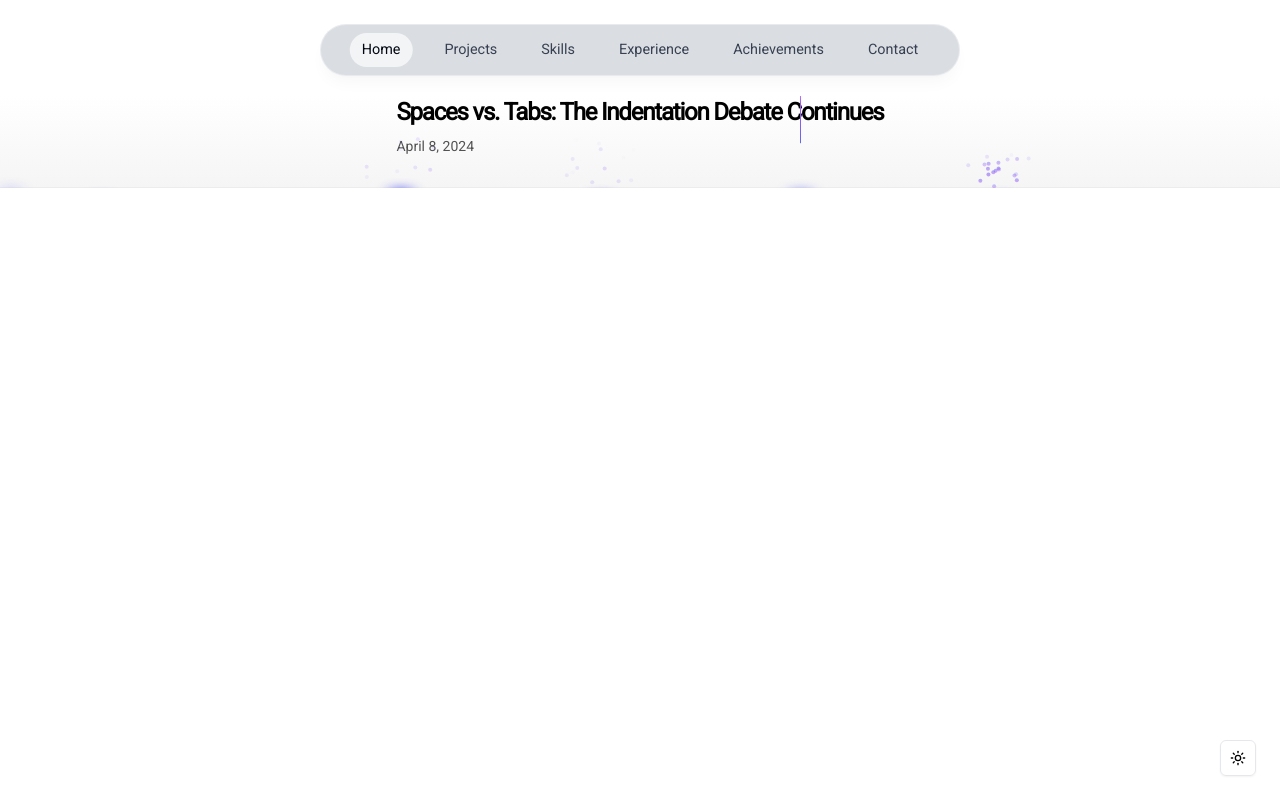
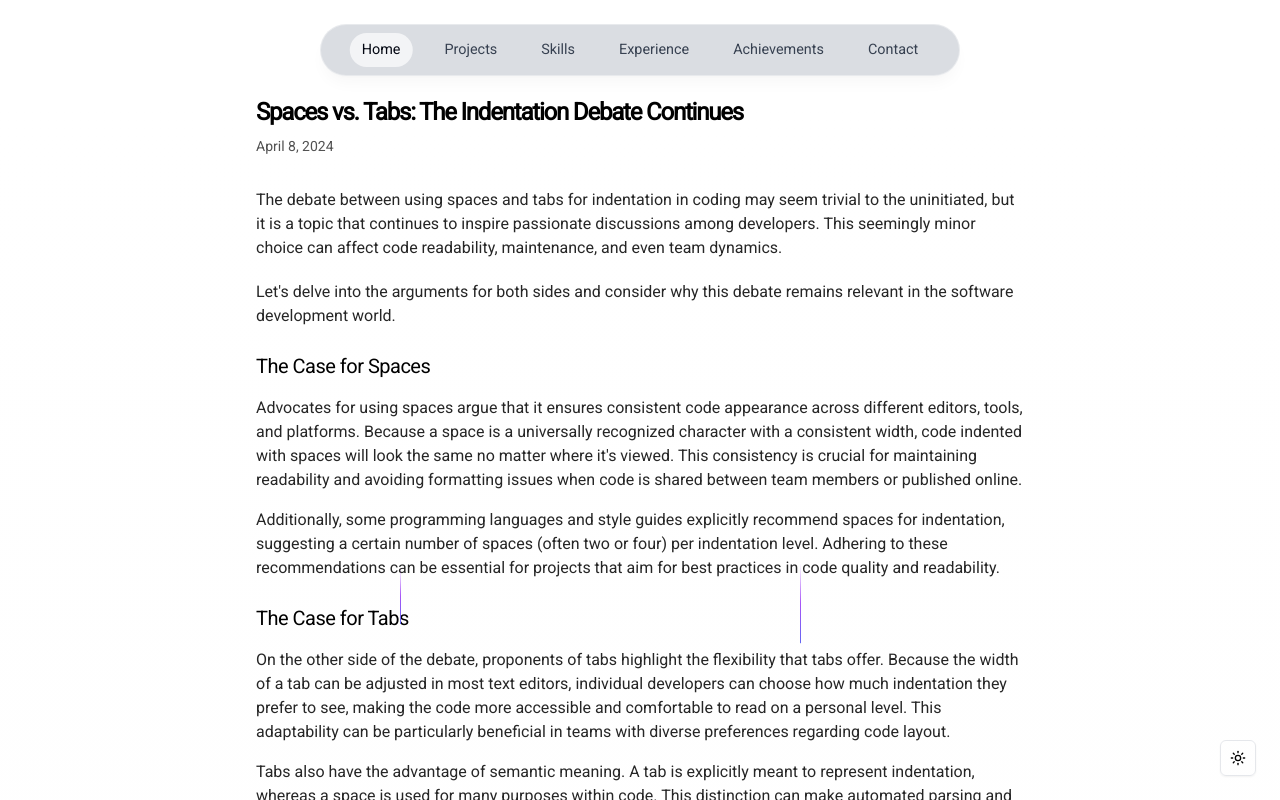
Before and after one commit to fan71c/resume, a Next.js app: page /blog/spaces-vs-tabs in a window 1280 px wide. Built offline with nearby package versions, Linux system fonts and the light colour scheme.

Commit message:
fix: article fix

```diff
--- a/app/blog/[slug]/page.tsx
+++ b/app/blog/[slug]/page.tsx
@@ -69,10 +69,10 @@ export default async function Blog({ params }: { params: Promise<{ slug: string
     notFound();
   }
 
-  const serializedContent: MDXRemoteSerializeResult = await serialize(post.content);
+  // const serializedContent: MDXRemoteSerializeResult = await serialize(post.content);
 
   return (
-    <section>
+    <section className={"min-h-[1000rem] mx-auto max-w-screen-md "}>
       <script
         type="application/ld+json"
         suppressHydrationWarning
@@ -103,8 +103,8 @@ export default async function Blog({ params }: { params: Promise<{ slug: string
           {formatDate(post.metadata.publishedAt)}
         </p>
       </div>
-      <article className="prose">
-        <CustomMDX source={serializedContent} />
+      <article className="prose ">
+        <CustomMDX source={post.content} />
       </article>
     </section>
   );
--- a/app/blog/page.tsx
+++ b/app/blog/page.tsx
@@ -7,7 +7,7 @@ export const metadata = {
 
 export default function Page() {
   return (
-    <section>
+    <section className={"min-h-[1000rem]"}>
       <h1 className="font-semibold text-2xl mb-8 tracking-tighter">My Projects</h1>
       <BlogPosts />
     </section>
--- a/app/layout.tsx
+++ b/app/layout.tsx
@@ -40,7 +40,6 @@ export default function RootLayout({
             enableSystem
             disableTransitionOnChange
         >
-
             <Header/>
             <BackgroundBeamsWithCollision>
                 {children}
--- a/components/projects/project.tsx
+++ b/components/projects/project.tsx
@@ -25,7 +25,7 @@ export default function Project({title, description, tags, imageUrl, link, date,
                 opacity: opacityProgess,
                 position: "relative",
             }}
-            className="group mb-3 sm:mb-8 last:mb-0 "
+            className="group mb-3 sm:mb-8 last:mb-0"
         >
             <PinContainer
                 title={title}
```
